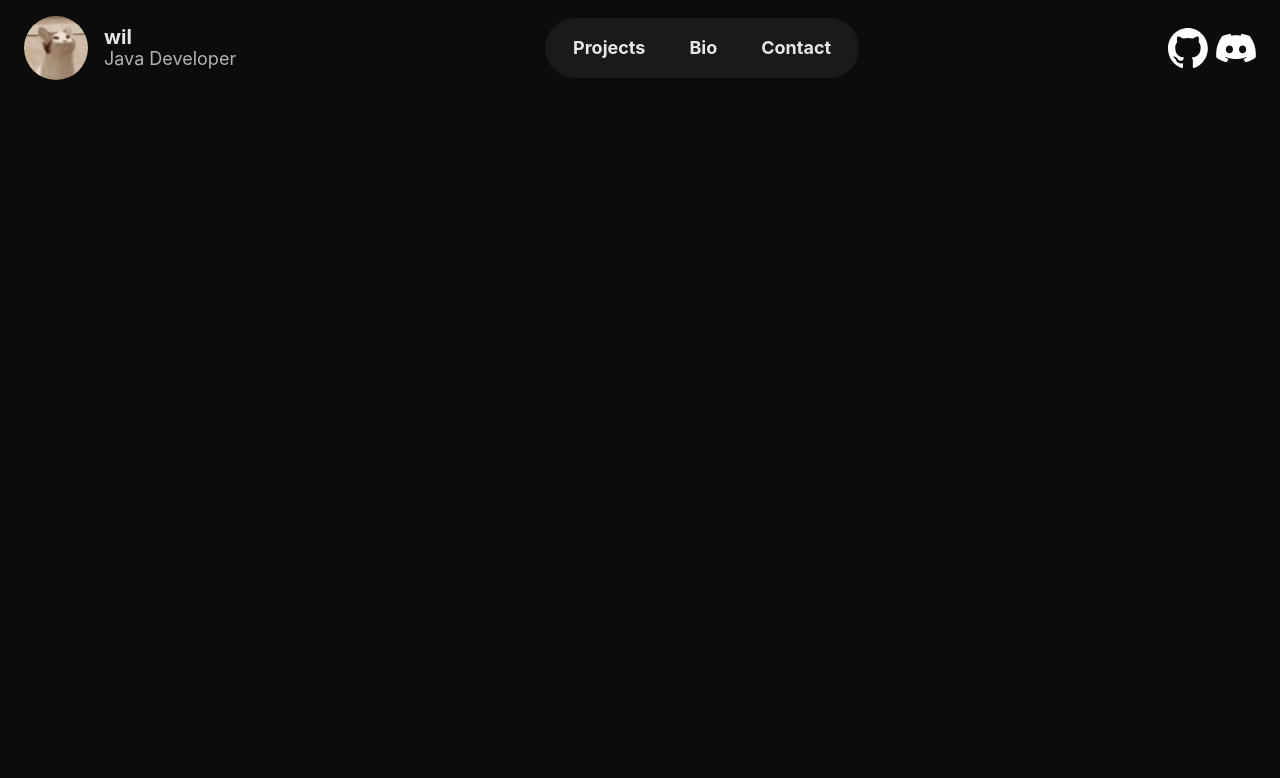
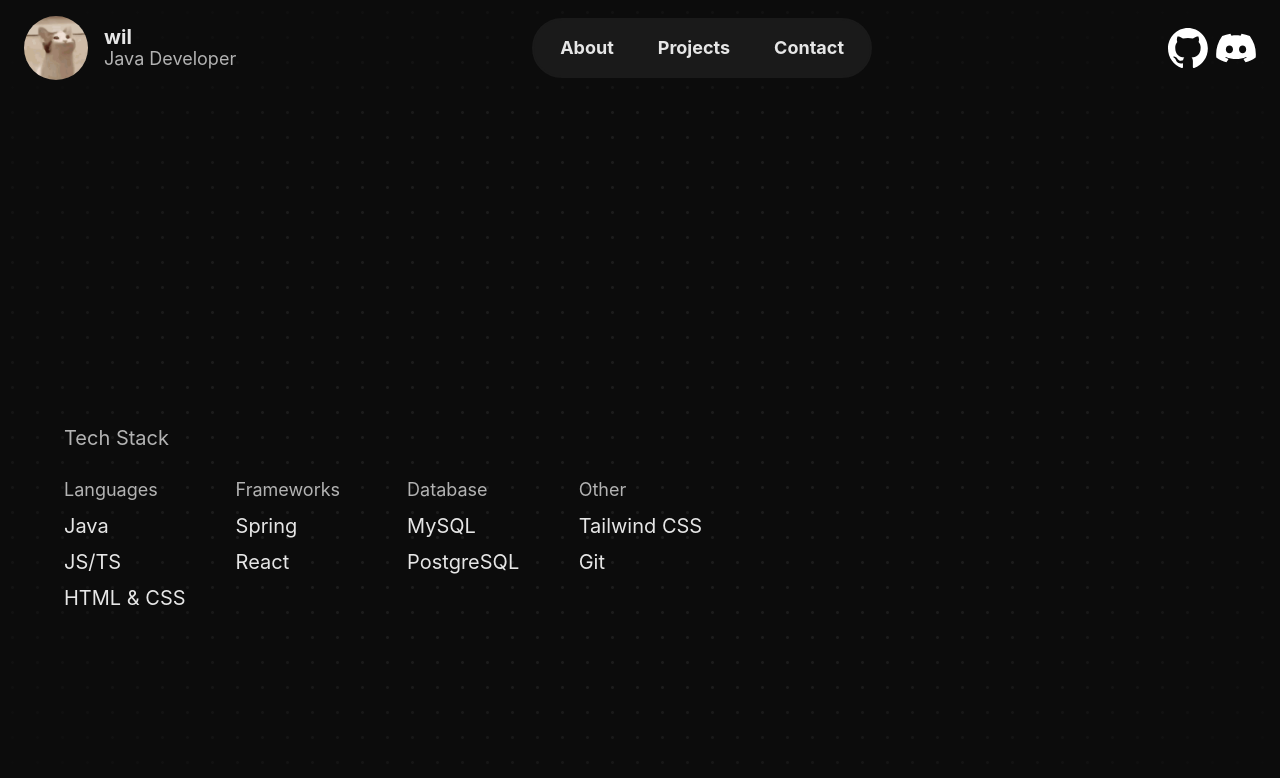
Before and after one commit to xWil/wil.gg-v2, a React (Vite) app: page / in a window 1280 px wide. Shown: the top 778 px of the page. Built offline with nearby package versions, Linux system fonts and the light colour scheme.

Commit message:
Add tech stack section

```diff
--- a/src/App.tsx
+++ b/src/App.tsx
@@ -1,12 +1,29 @@
+import DotBackground from "./components/background/DotBackground.tsx";
+import About from "./components/home/About.tsx"
 import Navbar from "./components/navbar/Navbar.tsx";
-import DotBackground from "./components/background/DotBackground.tsx";
 
 function App() {
+    /*
+    document.addEventListener("DOMContentLoaded", function() {
+        const toReplace = document.querySelectorAll<HTMLElement>('[replace-on-load]');
+        toReplace.forEach((element) => {
+            const replaceData = element.dataset.replace;
+            if (!replaceData) return;
+
+            const replacements: Record<string, string> = JSON.parse(replaceData.replace(/'/g, '"'));
+            Object.entries(replacements).forEach(([oldClass, newClass]) => {
+               element.classList.remove(oldClass);
+               element.classList.add(newClass);
+            });
+        });
+    });
+     */
   return (
       <div id="top" className="relative w-full">
           <DotBackground/>
           <Navbar/>
-          <main id="main">
+          <main id="main" className="h-fit">
+              <About/>
           </main>
       </div>
   )
--- /dev/null
+++ b/src/ObserveVisibleHook.tsx
@@ -0,0 +1,21 @@
+import {type RefObject, useEffect, useState} from "react";
+
+export function observeVisible(ref: RefObject<HTMLElement | null>): boolean {
+    const [isIntersecting, setIntersecting] = useState(false);
+
+    useEffect(() => {
+        const element = ref.current;
+        if (!element) return;
+
+        const observer = new IntersectionObserver(([entry]) => {
+            setIntersecting(entry.isIntersecting);
+        });
+
+        observer.observe(element);
+        return () => {
+            observer.disconnect();
+        };
+    }, [ref]);
+
+    return isIntersecting;
+}
--- /dev/null
+++ b/src/components/home/About.tsx
@@ -0,0 +1,12 @@
+import TechStack from "./techstack/TechStack.tsx";
+
+function About() {
+    return (
+        <div id="about" className="h-screen pb-18 pt-34 px-8 md:px-12 lg:px-16 flex flex-col">
+            <div className={"w-full h-72"}/>
+            <TechStack/>
+        </div>
+    )
+}
+
+export default About;
--- /dev/null
+++ b/src/components/home/techstack/StackGrid.tsx
@@ -0,0 +1,14 @@
+import StackList from "./StackList.tsx";
+
+function StackGrid() {
+    return (
+        <div className="grid grid-cols-4 gap-12">
+            <StackList title="Languages" items={["Java", "JS/TS", "HTML & CSS"]}/>
+            <StackList title="Frameworks" items={["Spring", "React"]}/>
+            <StackList title="Database" items={["MySQL", "PostgreSQL"]}/>
+            <StackList title="Other" items={["Tailwind CSS", "Git"]}/>
+        </div>
+    )
+}
+
+export default StackGrid;
--- /dev/null
+++ b/src/components/home/techstack/StackList.tsx
@@ -0,0 +1,23 @@
+interface StackListProps {
+    title: string
+    items: string[]
+}
+
+function createListItem(item:string) {
+    return (
+        <div key={item} className="w-fit text-xl text-text-primary transition-normal duration-200 hover:text-white">{item}</div>
+    )
+}
+
+function StackList({ title, items }: StackListProps) {
+    return (
+        <div className="flex flex-col">
+            <div className="text-lg text-text-secondary mb-2">{title}</div>
+            <div className="flex flex-col gap-2">
+                { items.map(item => createListItem(item)) }
+            </div>
+        </div>
+    )
+}
+
+export default StackList;
--- /dev/null
+++ b/src/components/home/techstack/TechStack.tsx
@@ -0,0 +1,17 @@
+import StackGrid from "./StackGrid.tsx";
+import {useRef} from "react";
+import {observeVisible} from "../../../ObserveVisibleHook.tsx";
+
+function TechStack() {
+    const ref = useRef<HTMLDivElement>(null);
+    const isVisible: boolean = observeVisible(ref);
+
+    return (
+        <div ref={ref} className={`flex flex-col items-start transition-all duration-800 ${isVisible ? "" : "translate-y-10 opacity-0"}`}>
+            <div className="text-xl text-text-secondary mb-6">Tech Stack</div>
+            <StackGrid/>
+        </div>
+    )
+}
+
+export default TechStack;
--- a/src/components/navbar/Navigation.tsx
+++ b/src/components/navbar/Navigation.tsx
@@ -4,8 +4,8 @@ function Navigation() {
     return (
         <div className="w-fit flex justify-center items-center">
             <nav className="flex flex-row justify-center items-center gap-1 bg-background-light rounded-4xl p-1.5 border-2 border-solid border-background-light hover:border-background-light-hover max-md:hidden">
+                <NavigationItem anchor="#about" text="About"/>
                 <NavigationItem anchor="#projects" text="Projects"/>
-                <NavigationItem anchor="#bio" text="Bio"/>
                 <NavigationItem anchor="#contact" text="Contact"/>
             </nav>
         </div>
```
